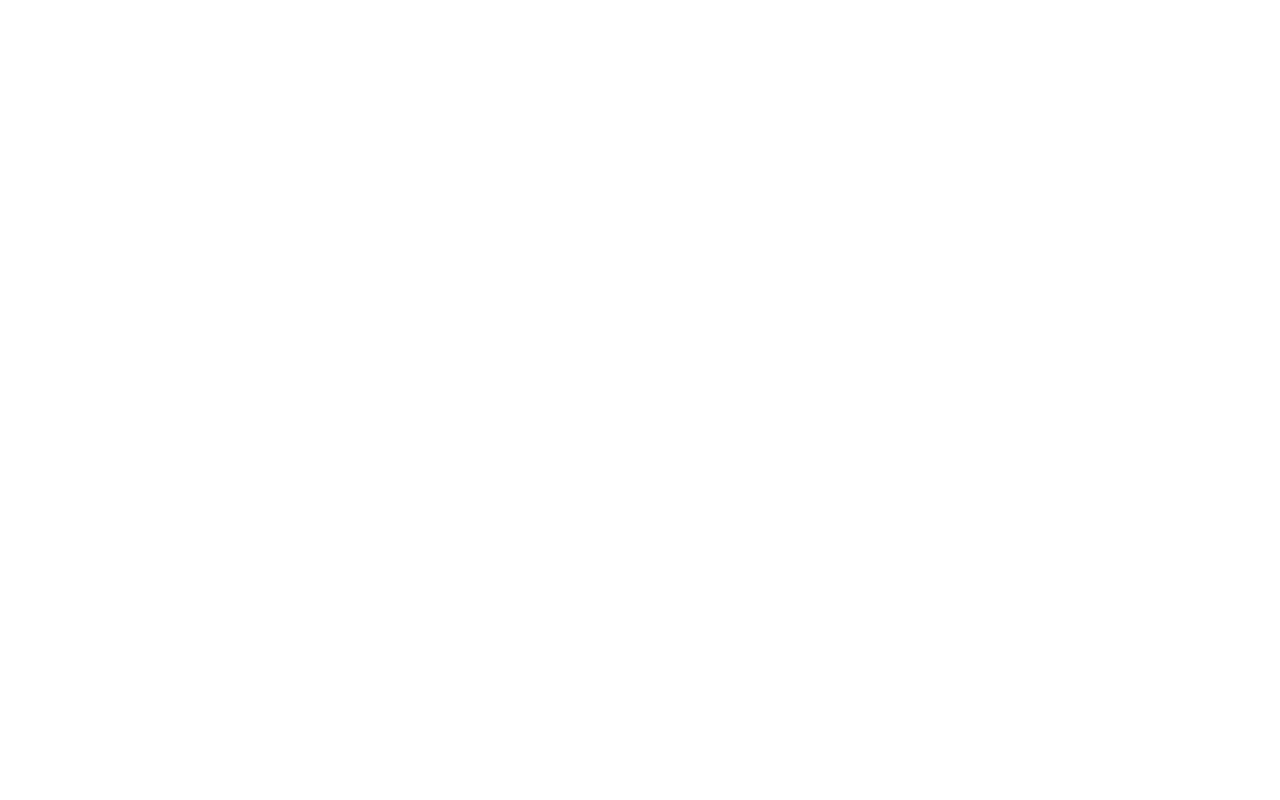
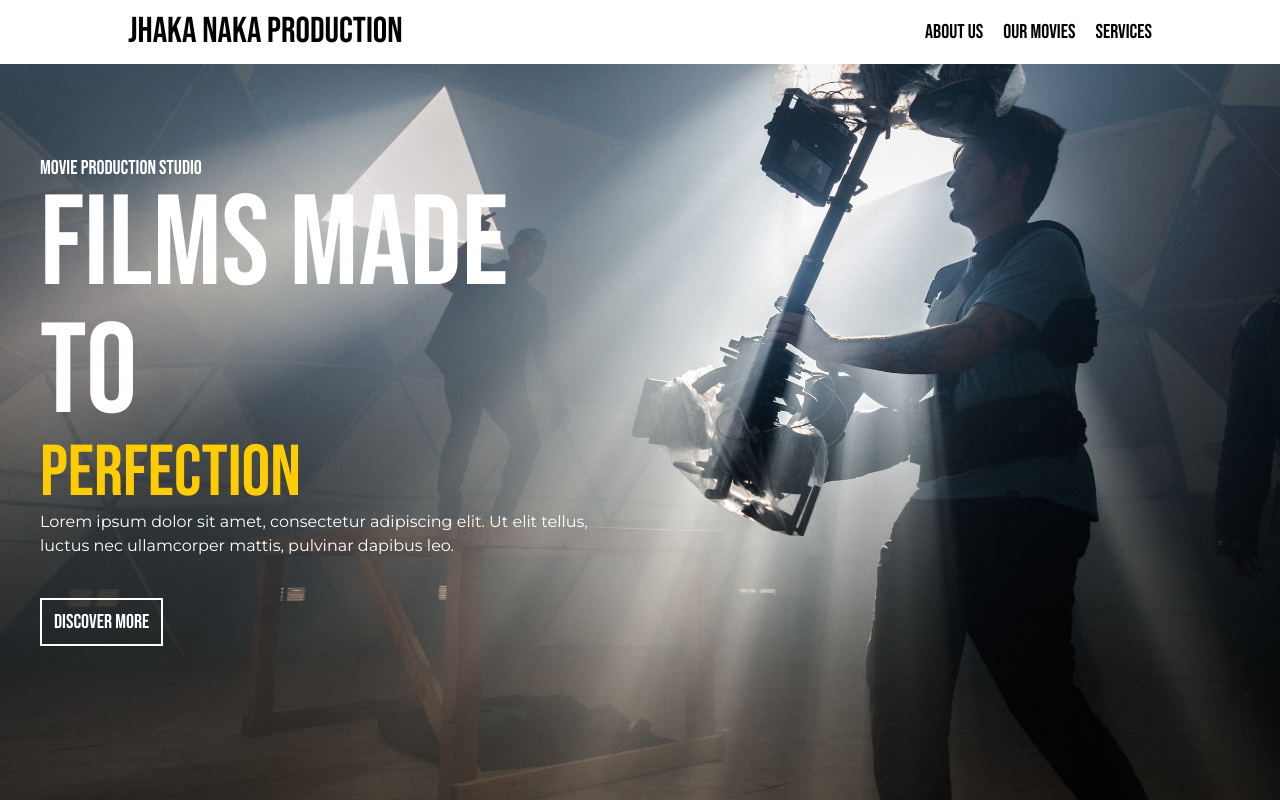
Before and after one commit to Khairulhub/JhakanakaProduction, a plain HTML site: page index.html in a window 1280 px wide. Drawn offline with nearby package versions, Linux system fonts and the light colour scheme.

Commit message:
hero section

```diff
--- a/index.html
+++ b/index.html
@@ -1,12 +1,16 @@
 <!DOCTYPE html>
 <html lang="en">
+
 <head>
     <meta charset="UTF-8">
     <meta http-equiv="X-UA-Compatible" content="IE=edge">
     <meta name="viewport" content="width=device-width, initial-scale=1.0">
     <title>Jhaka Naka Production</title>
     <!-- google fonts -->
-<link rel="preconnect" href="https://fonts.googleapis.com"><link rel="preconnect" href="https://fonts.gstatic.com" crossorigin><link href="https://fonts.googleapis.com/css2?family=Bebas+Neue&family=Montserrat:wght@400;500;600;700&display=swap" rel="stylesheet">
+    <link rel="preconnect" href="https://fonts.googleapis.com">
+    <link rel="preconnect" href="https://fonts.gstatic.com" crossorigin>
+    <link href="https://fonts.googleapis.com/css2?family=Bebas+Neue&family=Montserrat:wght@400;500;600;700&display=swap"
+        rel="stylesheet">
 
     <!-- tailwind css cli -->
     <script src="https://cdn.tailwindcss.com"></script>
@@ -31,9 +35,34 @@
         }
     </script>
 </head>
+
 <body>
-    <header>
+    <header class="flex justify-center w-full bg-white h-16 absolute">
+        <nav class="w-4/5  h-full   flex justify-between items-center   font-bebas  ">
+            <h1 class="text-4xl">Jhaka Naka Production</h1>
+            <ul class="flex text-xl gap-x-5 hidden md:flex">
+                <li >ABOUT US</li>
+                <li > OUR MOVIES</li>
+                <li >SERVICES</li>
+            </ul>
+        </nav>
 
     </header>
+    <main>
+        <section class="bg-[url('./images/banner.jpg')] h-screen  bg-cover  flex items-center">
+            <div class="font-bebas p-10 w-2/4 text-white ">
+               <h1 class="text-xl">Movie production studio</h1>
+               <h1 class="text-9xl">Films MAde to</h1>
+               <h1 class="text-7xl text-yellow">Perfection</h1>
+               <p class="font-montserrat font-xl">Lorem ipsum dolor sit amet, consectetur adipiscing elit. Ut  elit tellus,
+                luctus nec ullamcorper mattis, pulvinar dapibus leo.</p>
+
+                <button class="border-2 px-3 py-2 text-xl hover:text-white hover:bg-yellow hover:border-yellow mt-10">Discover More</button>
+            </div>
+        </section>
+
+        <!-- about us section -->
+    </main>
 </body>
+
 </html>
```
Also changed, not shown: images/banner.jpg (added), images/camera-man.jpg (added), images/footer-bg.jpg (added), images/fractured.jpg (added), images/icons/3d-glasss.png (added), images/icons/camera.png (added), images/icons/count-down.png (added), images/icons/cut-board.png (added), images/icons/director-chair.png (added), images/icons/film.png (added), images/icons/rim.png (added), images/icons/theater.png (added), images/inception.jpg (added), images/interstellar.jpg (added), 1 more files. Lines whose indentation alone changed are shown as unchanged.
